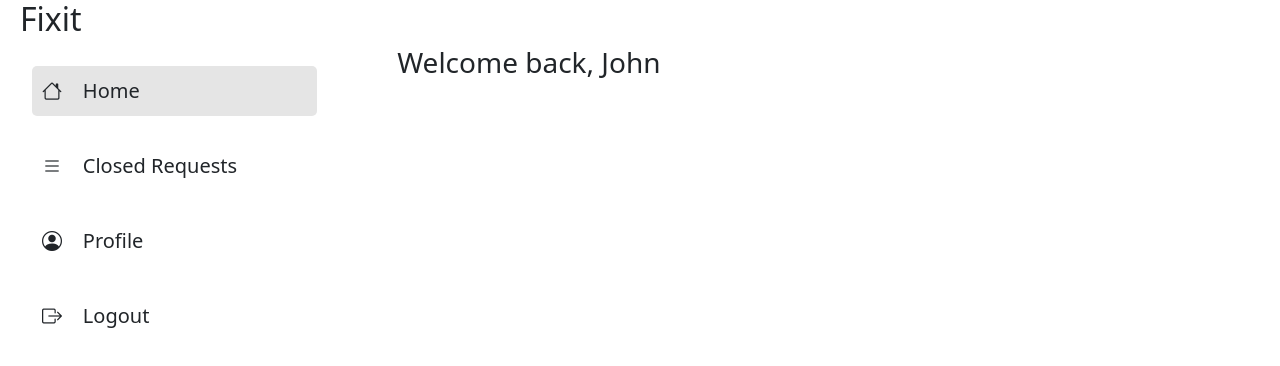
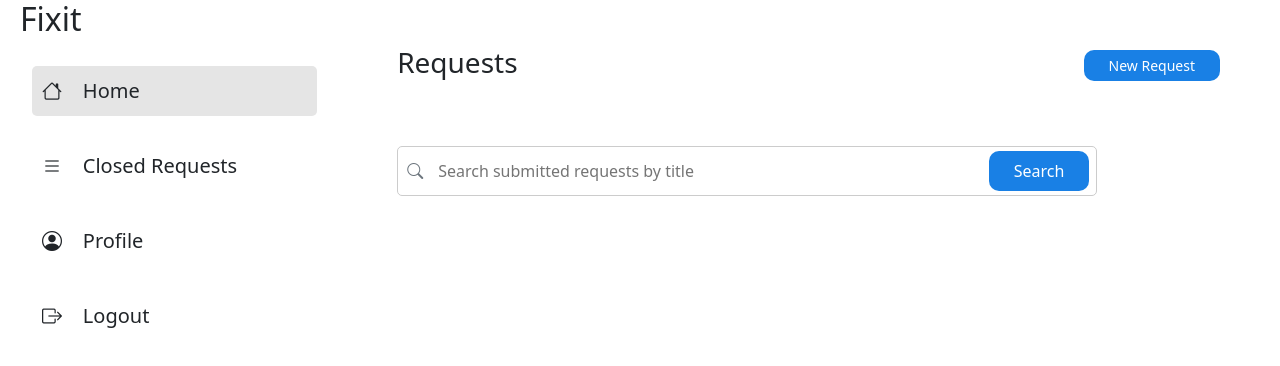
Before and after one commit to rajarajeswari10/TaskSchedulerApp, a React (Create React App) app in the folder frontend/: page /customer/CustomerDashboard in a window 1280 px wide. Shown: the top 366 px of the page. Built offline with nearby package versions, Linux system fonts and the light colour scheme.

Commit message:
commit 5

```diff
--- a/frontend/src/components/auth/Home.jsx
+++ b/frontend/src/components/auth/Home.jsx
@@ -76,7 +76,7 @@ export default function Home() {
                 <div className="whyus">
                 <h3>Our Services</h3>
                 <div className="card-container">
-                <Card icon={hvacicon} title = "HVAC Repair" content="Experienced in AC, heater, and ventilation system repairs."/>
+                    <Card icon={hvacicon} title = "HVAC Repair" content="Experienced in AC, heater, and ventilation system repairs."/>
                    <Card icon={hvacicon} title = "Electrical Services" content="Trusted electiricians for wiring, outlet, and fixture installations."/>,
                    <Card icon={hvacicon} title = "Plumbing Solutions" content="Professional plumbers for leak, clog and pipe repairs."/>
                 </div>
--- a/frontend/src/components/customer/CustomerDashboard.jsx
+++ b/frontend/src/components/customer/CustomerDashboard.jsx
@@ -42,15 +42,21 @@ const CustomerDashboard = () => {
       </nav>
       <div className="dashboard-content">
         {activeItem === 1 && (
-          <div>
-            <h3>Welcome back, John</h3>
-          </div>
+           <div className="requests-section">
+            <h3 className="requests-heading">Requests</h3>
+            <Link to="/NewRequest"><button className="newrequest-btn">New Request</button></Link><br/><br/>
+            <div className="request-search-container">
+              <i className="bi bi-search"></i>
+              <input type="text" placeholder="Search submitted requests by title" className="request-search-box" />
+              <button className="request-search-btn">Search</button>
+            </div>
+         </div>
         )}
         {activeItem === 2 && (
-          <div className="requests-section">
-            <h3 className="requests-heading">Requests</h3>
-            <Link to="/NewRequest"><button className="newrequest-btn">New Request</button></Link>
-          </div>
+         <div>
+         <h3>Profile Section2</h3>
+         <p>This is the content for the Profile section.</p>
+       </div>
         )}
         {activeItem === 3 && (
           <div>
--- a/frontend/src/styles/CustomerDashboard.css
+++ b/frontend/src/styles/CustomerDashboard.css
@@ -45,13 +45,43 @@ h2{
     top: 40px;
     right: 20px;
     margin-right: 40px;
+    margin-top: 10px;
+    align-self: flex-end;
 }
 
 .requests-section {
     display: flex;
-    align-items: center;
+    align-items: flex-start;
+    flex-direction: column;
 }
 
-.requests-heading {
-    margin-right: 10px;
+.request-search-container {
+    position: relative;
+    margin-top: 10px;
 }
+
+.request-search-box {
+    padding-left: 40px;
+    width: 700px;
+    height: 50px;
+    border-radius: 5px;
+    border: 1px solid #ccc;
+}
+
+.request-search-btn {
+    position: absolute;
+    top: 50%;
+    right: 8px;
+    transform: translateY(-50%);
+    background-color: #1980E5;
+    color: white;
+    border: none;
+    padding: 8px 12px;
+    border-radius: 10px;
+    cursor: pointer;
+    width: 100px;
+}
+
+.request-search-btn:hover {
+    background-color: #0d5cb6;
+}
```
